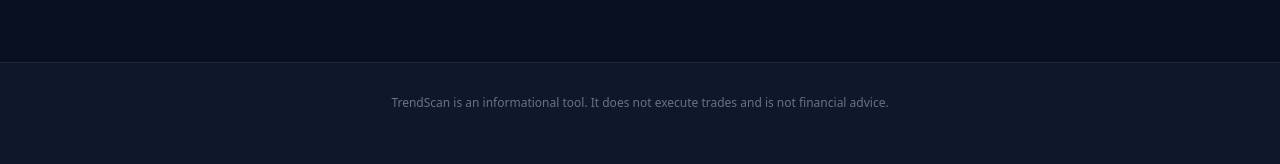
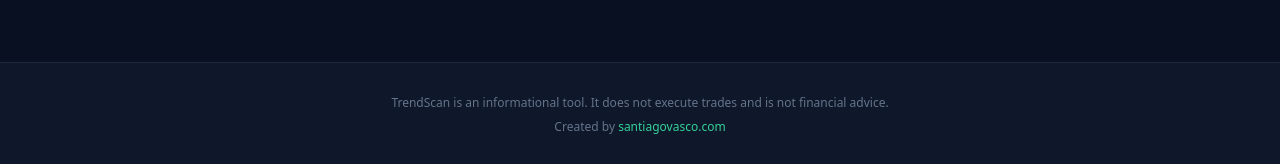
Before and after one commit to svascot/TrendScan, a Next.js app: page / in a window 1280 px wide. Shown: the part 1328-1492 px from the top of the page. Before the commit the page ends 1471 px from the top, so only its background shows below. Built offline with nearby package versions, Linux system fonts and the light colour scheme.

Commit message:
Adding footer

```diff
--- a/app/(dashboard)/_components/DashboardShell.tsx
+++ b/app/(dashboard)/_components/DashboardShell.tsx
@@ -87,6 +87,18 @@ export function DashboardShell({ email, children }: Props) {
         </header>
 
         <main className="flex-1 overflow-x-auto px-6 py-6">{children}</main>
+
+        <footer className="border-t border-slate-800 bg-slate-950/40 px-6 py-3 text-center text-xs text-slate-500">
+          Created by{" "}
+          <a
+            href="https://santiagovasco.com"
+            target="_blank"
+            rel="noopener noreferrer"
+            className="text-emerald-400 hover:underline"
+          >
+            santiagovasco.com
+          </a>
+        </footer>
       </div>
     </div>
   );
--- a/app/(marketing)/page.tsx
+++ b/app/(marketing)/page.tsx
@@ -102,8 +102,19 @@ export default function MarketingPage() {
       </section>
 
       <footer className="border-t border-slate-800 bg-slate-900">
-        <div className="mx-auto max-w-6xl px-6 py-8 text-center text-xs text-slate-500">
-          TrendScan is an informational tool. It does not execute trades and is not financial advice.
+        <div className="mx-auto max-w-6xl space-y-2 px-6 py-8 text-center text-xs text-slate-500">
+          <p>TrendScan is an informational tool. It does not execute trades and is not financial advice.</p>
+          <p>
+            Created by{" "}
+            <a
+              href="https://santiagovasco.com"
+              target="_blank"
+              rel="noopener noreferrer"
+              className="text-emerald-400 hover:underline"
+            >
+              santiagovasco.com
+            </a>
+          </p>
         </div>
       </footer>
     </main>
```
